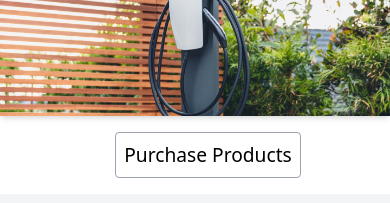
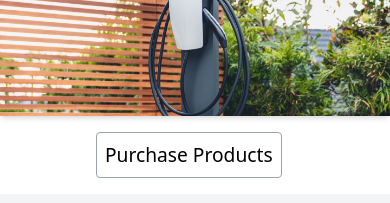
Before and after one commit to Marcel-dev2009/Marcel-codes, a website: page public/index.html in a window 390 px wide. Shown: the part 1720-1923 px from the top of the page. Drawn offline with nearby package versions, Linux system fonts and the light colour scheme; files that its build step writes are made by us from their sources; a web font is replaced by a local one.

Commit message:
Chore: modified the conact html file

```diff
--- a/public/index.html
+++ b/public/index.html
@@ -199,7 +199,7 @@
         </div>
     </div>
 
-       <button style="margin-left: 6em; font-size: 1.2rem;" class="mt-4 mb-4 border border-gray-400 rounded p-2  lg:hidden"><a href="pro.html">Purchase Products</a></button>
+       <button style="margin-left: 5em; font-size: 1.2rem;" class="mt-4 mb-4 border border-gray-400 rounded p-2  lg:hidden"><a href="pro.html">Purchase Products</a></button>
 
     <section class="">
         <div class="bg-gray-100"> <!-- About us -->
```
